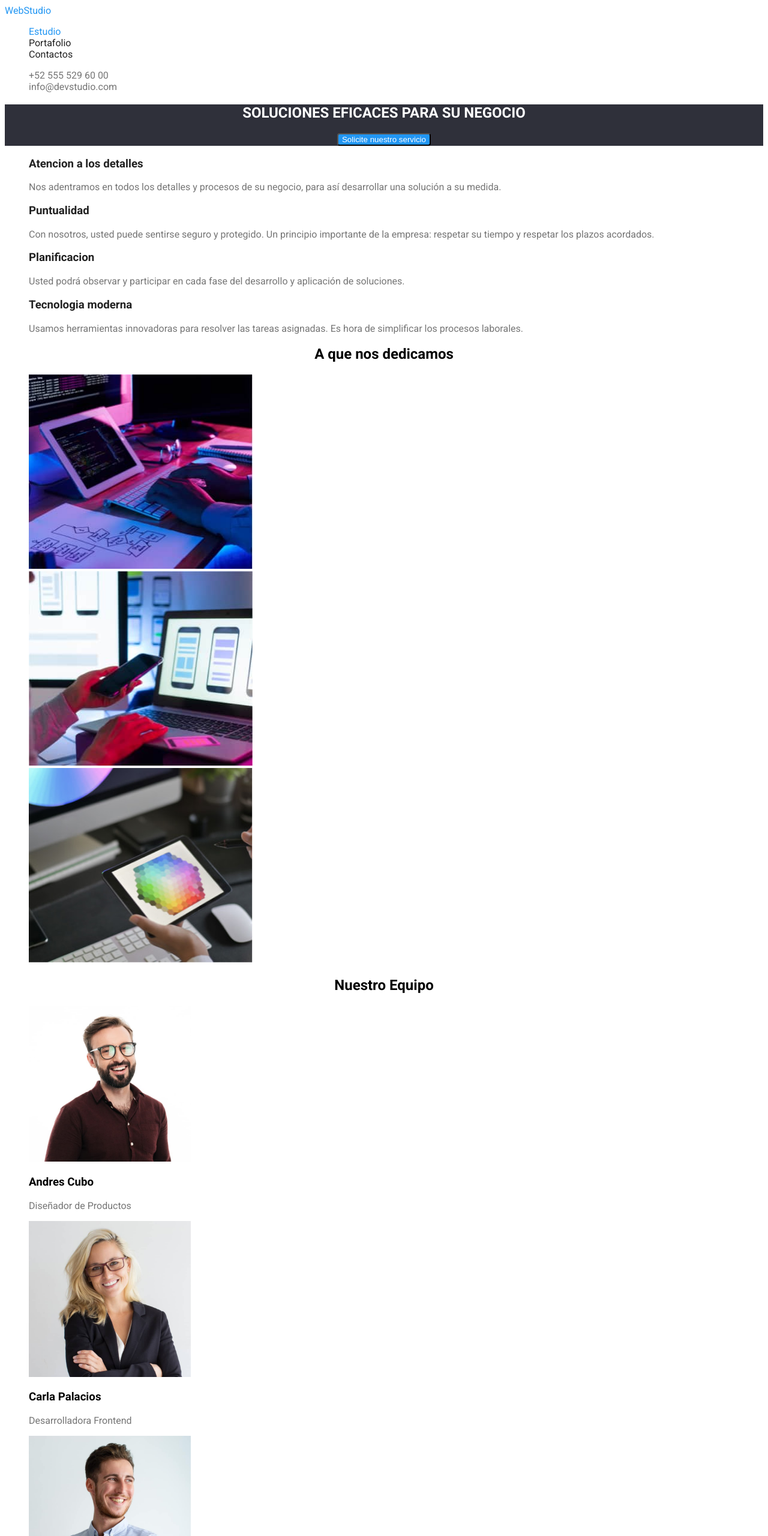
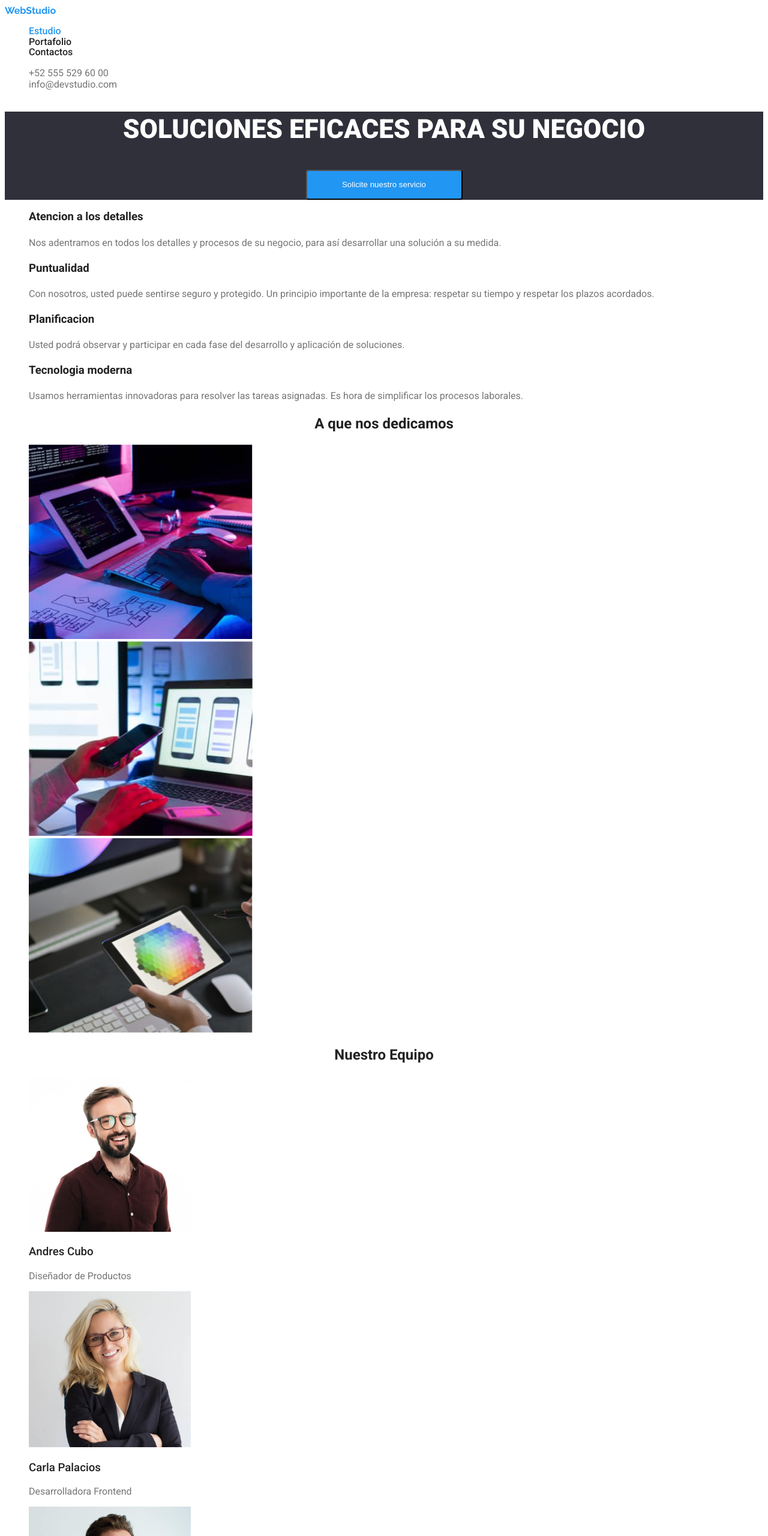
Before and after one commit to felipeberrio92/goit-markup-hw-02, a plain HTML site: page index.html in a window 1280 px wide. Shown: the top 2560 px of the page at 60% size. Drawn offline with Linux system fonts and the light colour scheme.

Commit message:
se agregan class y styles fonts

```diff
--- a/css/styles.css
+++ b/css/styles.css
@@ -1,5 +1,6 @@
 
 @import url('https://fonts.googleapis.com/css2?family=Roboto:ital,wght@0,100;0,300;0,400;0,500;0,700;0,900;1,100;1,300;1,400;1,500;1,700;1,900&display=swap');
+@import url('https://fonts.googleapis.com/css2?family=Raleway:ital,wght@0,100;0,200;0,300;0,400;0,500;0,600;0,700;0,800;0,900;1,100;1,200;1,300;1,400;1,500;1,600;1,700;1,800;1,900&family=Roboto:ital,wght@0,100;0,300;0,400;0,500;0,700;0,900;1,100;1,300;1,400;1,500;1,700;1,900&display=swap');
 
 :root{
     --color_blue: rgba(33, 150, 243, 1);
@@ -24,14 +25,24 @@ a:visited{
 ul{
     list-style: none;
 }
+
 .site_navegation{
     color: var(--color_black);
+    font-weight: 500;
+    line-height: 1.1;
+    letter-spacing: 0.02;
 
 }
 .logo{
     color: var(--color_blue);
     text-decoration: none;
+    font-family: Raleway;
+    font-weight: 700;
+    line-height: 1.1;
+    letter-spacing: 0.03;
+
 }
+
 .header_link{
     color: var(--color_black);
 }
@@ -47,6 +58,12 @@ ul{
 .email_contact{
     color:var(--color_gray);
 }
+.cel_contact:hover{
+    color:var(--color_blue);
+}
+.email_contact:hover{
+    color:var(--color_blue);
+}
 .cel_contact:active{
     color: var(--color_blue);
 }
@@ -56,34 +73,93 @@ ul{
 .head_title{
     color: var(--color_white);
     background-color: rgba(47, 48, 58, 1);
-    text-align: center;
+    text-align:center;
+}
+
+.main_title{
+    font-family: inherit;
+    font-weight: 900;
+    font-size: 44px;
+    line-height: 1.36;
+    letter-spacing: 0.06;
 }
 .button{
     color: var(--color_white);
     background-color: var(--color_blue);
     border-radius: 4px;
+    width: 261px;
+    height: 50px;
 }
-h2{
-    text-align: center;
-}
+
 .about_item{
     color: var(--color_black);
+    font-weight: 700;
+    font-family: inherit;
+    line-height: 1.1;
+    size: 14px;
+    letter-spacing: 0.03;
+
 }
 .about_item:hover{
     color: var(--color_gray);
 }
-p{
+.about_text{
+    font-family:inherit;
     color:var(--color_gray);
     font-weight: 400;
+    line-height: 1.7;
+    size: 14px;
+    letter-spacing: 0.03;
+}
+.headings{
+    color: var(--color_black);
+    font-family: inherit;
+    text-align:center;
+    font-weight: 700;
+    line-height: 1.16;
+    size: 36px;
+    letter-spacing: 0.03;
+}
+.job_title{
+    color: var(--color_gray);
+    font-family: inherit;
+    font-weight: 400;
+    size: 16px;
+    line-height: 1.2;
+    letter-spacing: 0.03;
+}
+.job_name{
+    color: var(--color_black);
+    font-family: inherit;
+    font-weight: 500;
+    size: 16px;
+    line-height: 1.2;
+    letter-spacing: 0.03;
 }
 .main__footer{
     background-color: var(--color_black);
 }
 .footer_address{
     color: var(--color_white);
+    font-family: inherit;
+    font-weight: 400;
+    size: 14px;
+    line-height: 1.7;
+    letter-spacing: 0.03;
 }
 .footer_contact{
     color: var(--color_footer);
+    font-family: inherit;
+    font-weight: 400;
+    size: 14px;
+    line-height: 1.7;
+    letter-spacing: 0.03;
+}
+.footer_address:hover{
+    color: var(--color_blue);
+}
+.footer_contact:hover{
+    color: var(--color_blue);
 }
 .proyect_buttons:{
     border: none;
@@ -93,3 +169,6 @@ p{
     background-color: var(--color_blue);
     color: var(--color_white);
 }
+.portafolio{
+    display: none;
+}
--- a/index.html
+++ b/index.html
@@ -23,7 +23,7 @@
         </ul>
     </header>
     <main class="main__head">
-        <section class="head_title">
+        <section class="head_title container_head">
             <h1 class="main_title">SOLUCIONES EFICACES PARA SU NEGOCIO</h1>
             <button class="button">Solicite nuestro servicio</button>
         </section>
@@ -31,24 +31,24 @@
             <ul class="about_list">
                 <li>
                 <h3 class="about_item">Atencion a los detalles</h3>
-                <p>Nos adentramos en todos los detalles y procesos de su negocio, para así desarrollar una solución a su medida.</p>
+                <p class="about_text">Nos adentramos en todos los detalles y procesos de su negocio, para así desarrollar una solución a su medida.</p>
                 </li>
                 <li>
                 <h3 class="about_item">Puntualidad</h3>
-                <p>Con nosotros, usted puede sentirse seguro y protegido. Un principio importante de la empresa: respetar su tiempo y respetar los plazos acordados.</p>
+                <p class="about_text">Con nosotros, usted puede sentirse seguro y protegido. Un principio importante de la empresa: respetar su tiempo y respetar los plazos acordados.</p>
                 </li>
                 <li>
                 <h3 class="about_item">Planificacion</h3>
-                <p>Usted podrá observar y participar en cada fase del desarrollo y aplicación de soluciones.</p>
+                <p class="about_text">Usted podrá observar y participar en cada fase del desarrollo y aplicación de soluciones.</p>
                 </li>
                 <li>
                 <h3 class="about_item">Tecnologia moderna</h3>
-                <p>Usamos herramientas innovadoras para resolver las tareas asignadas. Es hora de simplificar los procesos laborales.</p>
+                <p class="about_text">Usamos herramientas innovadoras para resolver las tareas asignadas. Es hora de simplificar los procesos laborales.</p>
                 </li>
             </ul>
         </section>
         <section class="main__services">
-            <h2>A que nos dedicamos</h2>
+            <h2 class="headings">A que nos dedicamos</h2>
             <ul>
                 <li><img src="./images/services/Service1.jpg" alt="servicios" width="373" height="324"></li>
                 <li><img src="./images/services/Service2.jpg" alt="servicios" width="373" height="324"></li>
@@ -56,33 +56,33 @@
                 </ul>
         </section>
         <section class="main__team">
-            <h2>Nuestro Equipo</h2>
+            <h2 class="headings">Nuestro Equipo</h2>
             <ul>
                 <li>
                 <img src="./images/team/Andres_C.jpg" alt="Nuestro team" width="270">
-                <h3>Andres Cubo</h3>
-                <p>Diseñador de Productos</p>
+                <h3 class="job_name">Andres Cubo</h3>
+                <p class="job_title">Diseñador de Productos</p>
                 </li>
             </ul>
             <ul>
                 <li>
                 <img src="./images/team/Carla_P.jpg" alt="Nuestro team" width="270">
-                <h3>Carla Palacios</h3>
-                <p>Desarrolladora Frontend</p>
+                <h3 class="job_name">Carla Palacios</h3>
+                <p class="job_title">Desarrolladora Frontend</p>
                 </li>
             </ul>
             <ul>
                 <li>
                 <img src="./images/team/Mario_D.jpg" alt="nuestro team" width="270">
-                <h3>Mario Dorado</h3>
-                <p>Marketing</p>
+                <h3 class="job_name">Mario Dorado</h3>
+                <p class="job_title">Marketing</p>
                 </li>
             </ul>
             <ul>
                 <li>
                 <img src="./images/team/Pablo_M.jpg" alt="nuestro team" width="270">
-                <h3>Pablo Mijangos</h3>
-                <p>Diseñador IU</p>
+                <h3 class="job_name">Pablo Mijangos</h3>
+                <p class="job_title">Diseñador IU</p>
                 </li>
             </ul>
         </section>
```
Also changed, not shown: portfolio.html (+1 -0 lines).
